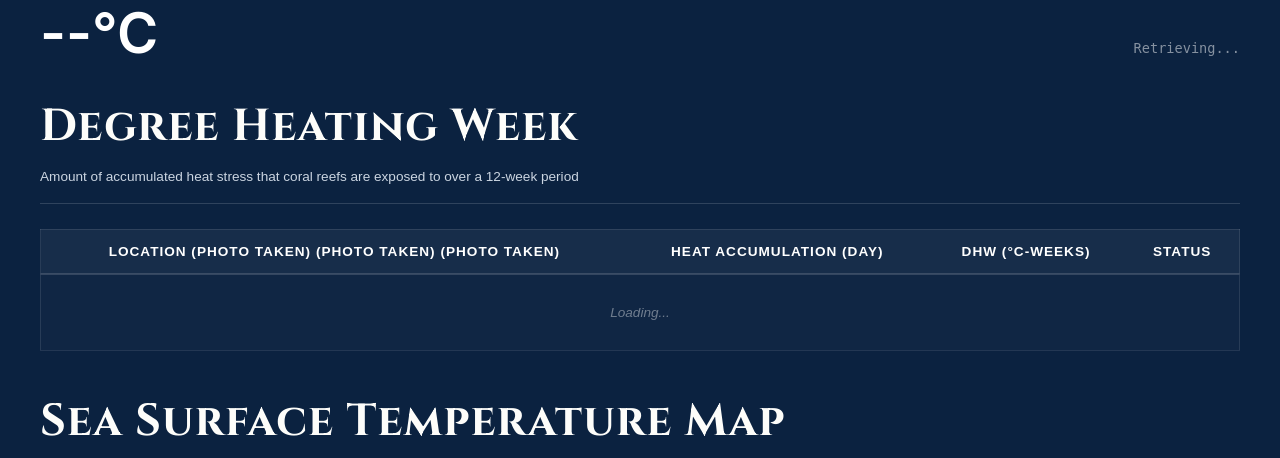
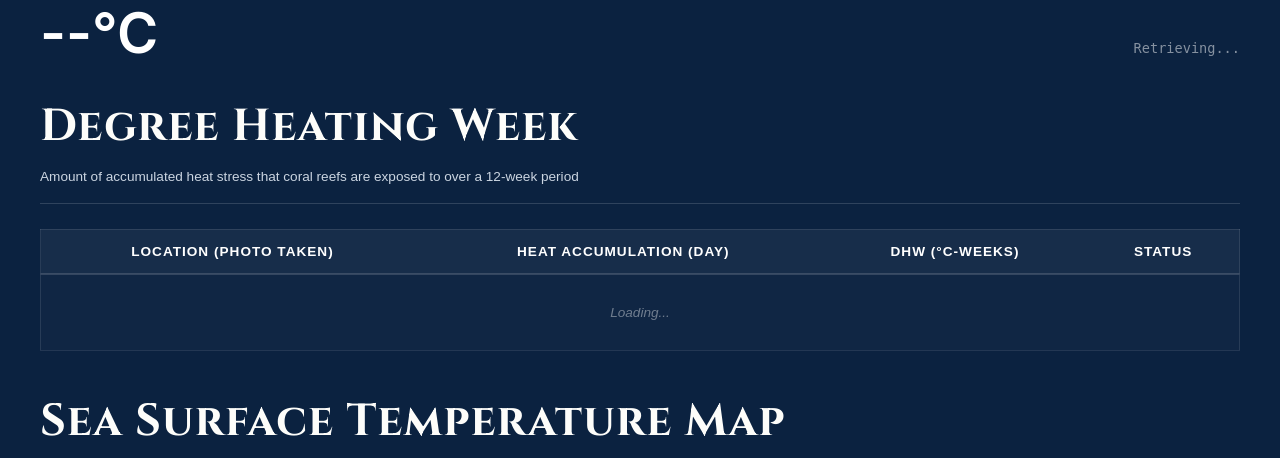
Before and after one commit to suyaradin/CoralKita, a Flask app: template templates/educator_dashboard.html in a window 1280 px wide. Shown: the part 3139-3597 px from the top of the page. Run offline with Flask 3, Linux system fonts and the light colour scheme; the template is opened without the code that fills it, so the values that code supplies are empty; some libraries are stand-ins or nearby versions.

Commit message:
fix location cell name typo

```diff
--- a/templates/dashboard_overview.html
+++ b/templates/dashboard_overview.html
@@ -55,7 +55,7 @@
                             <tr>
                                 <th>ID</th>
                                 <th>Coral Species</th>
-                                <th>Location (Photo Taken) (photo taken)</th>
+                                <th>Location (Photo Taken)</th>
                                 <th class="col-health">Health Status</th>
                                 <th>Confidence</th>
                                 <th>Submitted Date</th>
--- a/templates/sst.html
+++ b/templates/sst.html
@@ -17,7 +17,7 @@
         <table class="sst-data-table">
             <thead>
                 <tr>
-                    <th>Location (Photo Taken) (Photo Taken) (photo taken)</th>
+                    <th>Location (Photo Taken)</th>
                     <th>Heat Accumulation (Day)</th>
                     <th>DHW (°C-weeks)</th>
                     <th>Status</th>
```
